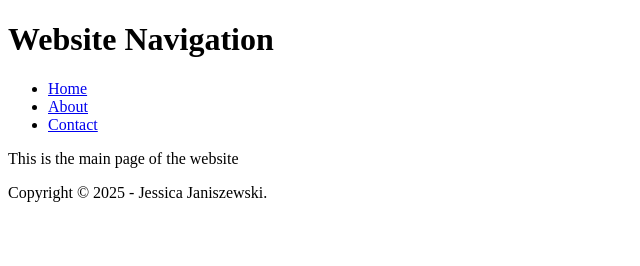
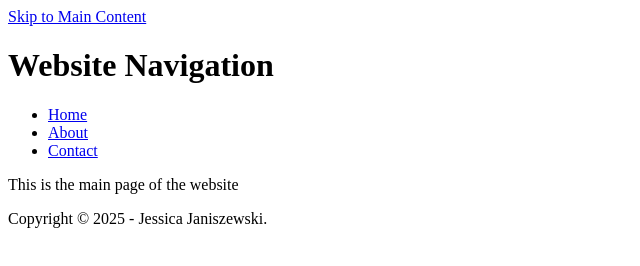
Before and after one commit to Janiszewski-J/site-navigation, a plain HTML site: page index.html in a window 1280 px wide. Shown: the whole page, without its empty margins (0-640 px from the left). Drawn offline with Linux system fonts and the light colour scheme.

Commit message:
added skip to main link

```diff
--- a/index.html
+++ b/index.html
@@ -8,6 +8,7 @@
         <meta name="description" content="An example of website navigation created with HTML5.">
     </head>
     <body>
+        <a href="#main-content" id="skip">Skip to Main Content</a>
         <header>
             <h1>Website Navigation</h1>
             <nav aria-label="Main Navigation">
@@ -18,7 +19,7 @@
                 </ul>
             </nav>
         </header>
-        <main>
+        <main id="main-content">
             <p>This is the main page of the website</p>
         </main>
         <footer>
```
